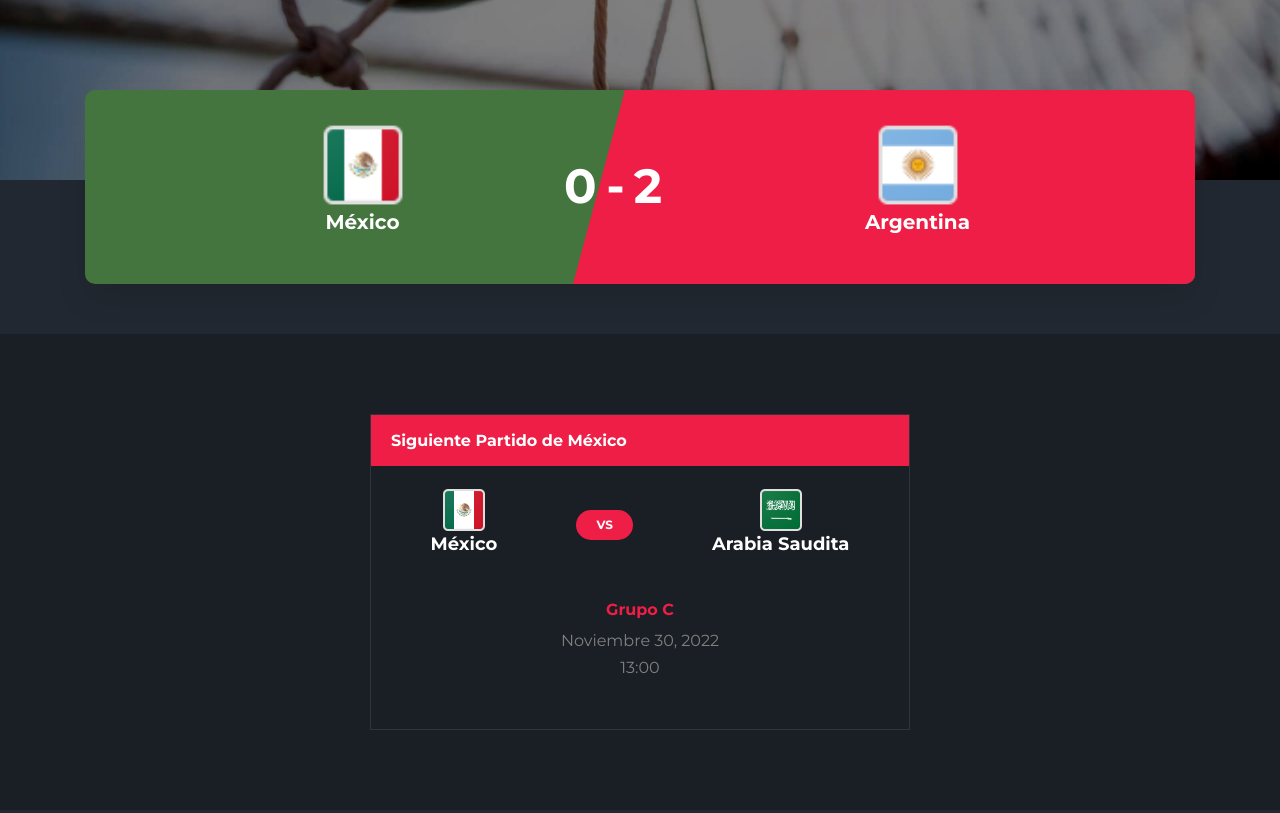
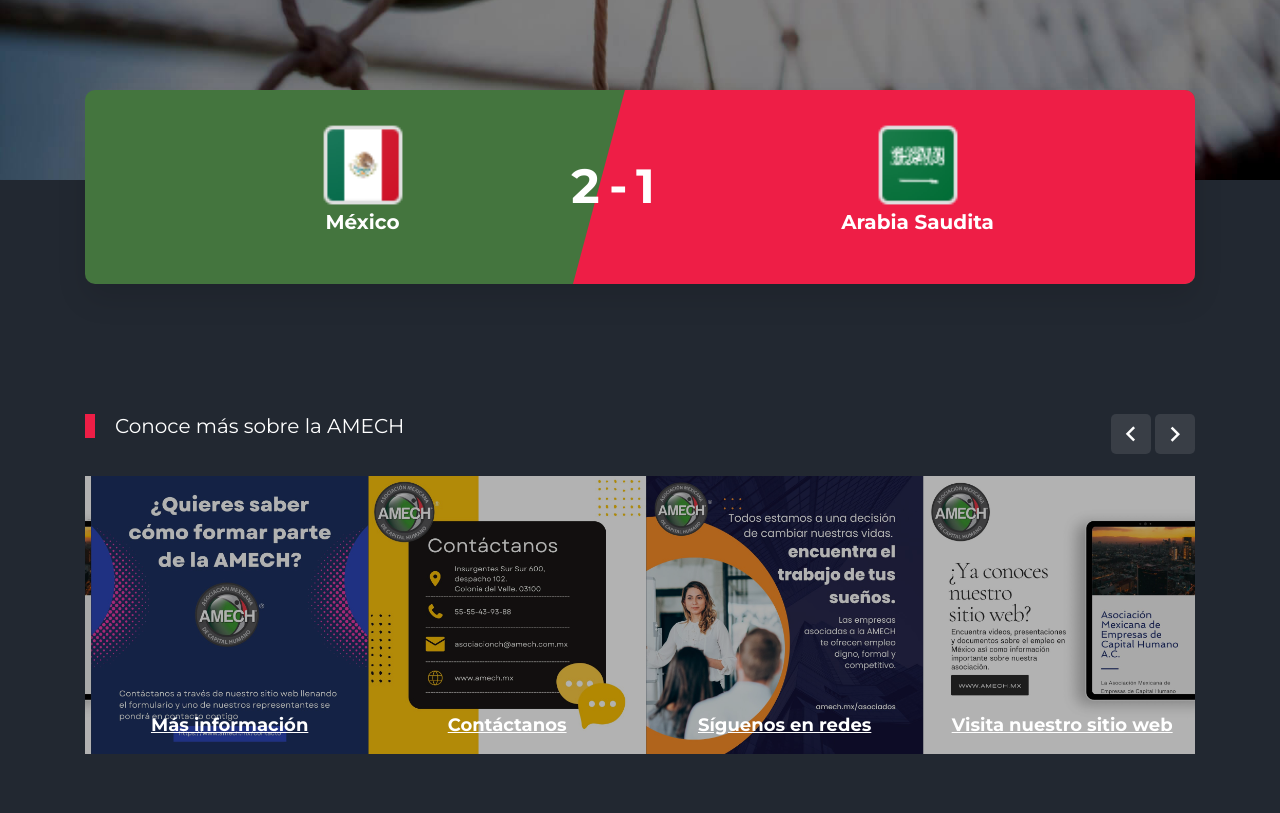
Before and after one commit to bitexogh/amech, a plain HTML site: page index.html in a window 1280 px wide. Shown: the part 620-1433 px from the top of the page. Drawn offline with Linux system fonts and the light colour scheme; files whose address does not match are found by name.

Commit message:
Update index.html

```diff
--- a/index.html
+++ b/index.html
@@ -117,7 +117,7 @@
                 <div class="col-lg-12">
 
                     <div class="d-flex team-vs">
-                        <span class="score">0-2</span>
+                        <span class="score">2-1</span>
                         <div class="team-1 w-50">
                             <div class="team-details w-100 text-center">
                                 <img src="images/mexico.png" alt="Image" class="img-fluid">
@@ -129,8 +129,8 @@
                         </div>
                         <div class="team-2 w-50">
                             <div class="team-details w-100 text-center">
-                                <img src="images/arg.png" alt="Image" class="img-fluid">
-                                <h3>Argentina<span></span></h3>
+                                <img src="images/saudi.png" alt="Image" class="img-fluid">
+                                <h3>Arabia Saudita<span></span></h3>
                                 <ul class="list-unstyled">
                                     <!--<li>Sergio Perez (42')</li>-->
                                 </ul>
@@ -140,49 +140,6 @@
                 </div>
             </div>
         </div>
-        <div class="site-section bg-dark">
-            <div class="container">
-                <div class="row justify-content-md-center">
-                    <div class="col-lg-6">
-                        <div class="widget-next-match">
-                            <div class="widget-title">
-                                <h3>Siguiente Partido de México</h3>
-                            </div>
-                            <div class="widget-body mb-3">
-                                <div class="widget-vs">
-                                    <div class="d-flex align-items-center justify-content-around justify-content-between w-100">
-                                        <div class="team-1 text-center">
-                                            <img src="images/mexico.png" alt="Image">
-                                            <h3>México</h3>
-                                        </div>
-                                        <div>
-                                            <span class="vs"><span>VS</span></span>
-                                        </div>
-                                        <div class="team-2 text-center">
-                                            <img src="images/saudi.png" alt="Image">
-                                            <h3>Arabia Saudita</h3>
-                                        </div>
-                                    </div>
-                                </div>
-                            </div>
-
-                            <div class="text-center widget-vs-contents mb-4">
-                                <h4>Grupo C</h4>
-                                <p class="mb-5">
-                                    <span class="d-block">Noviembre 30, 2022</span>
-                                    <span class="d-block">13:00</span>
-                                </p>
-
-
-                            </div>
-
-
-
-                        </div>
-                    </div>
-                </div>
-            </div>
-        </div> <!-- .site-section -->
 
         <div class="site-section">
             <div class="container">
```
